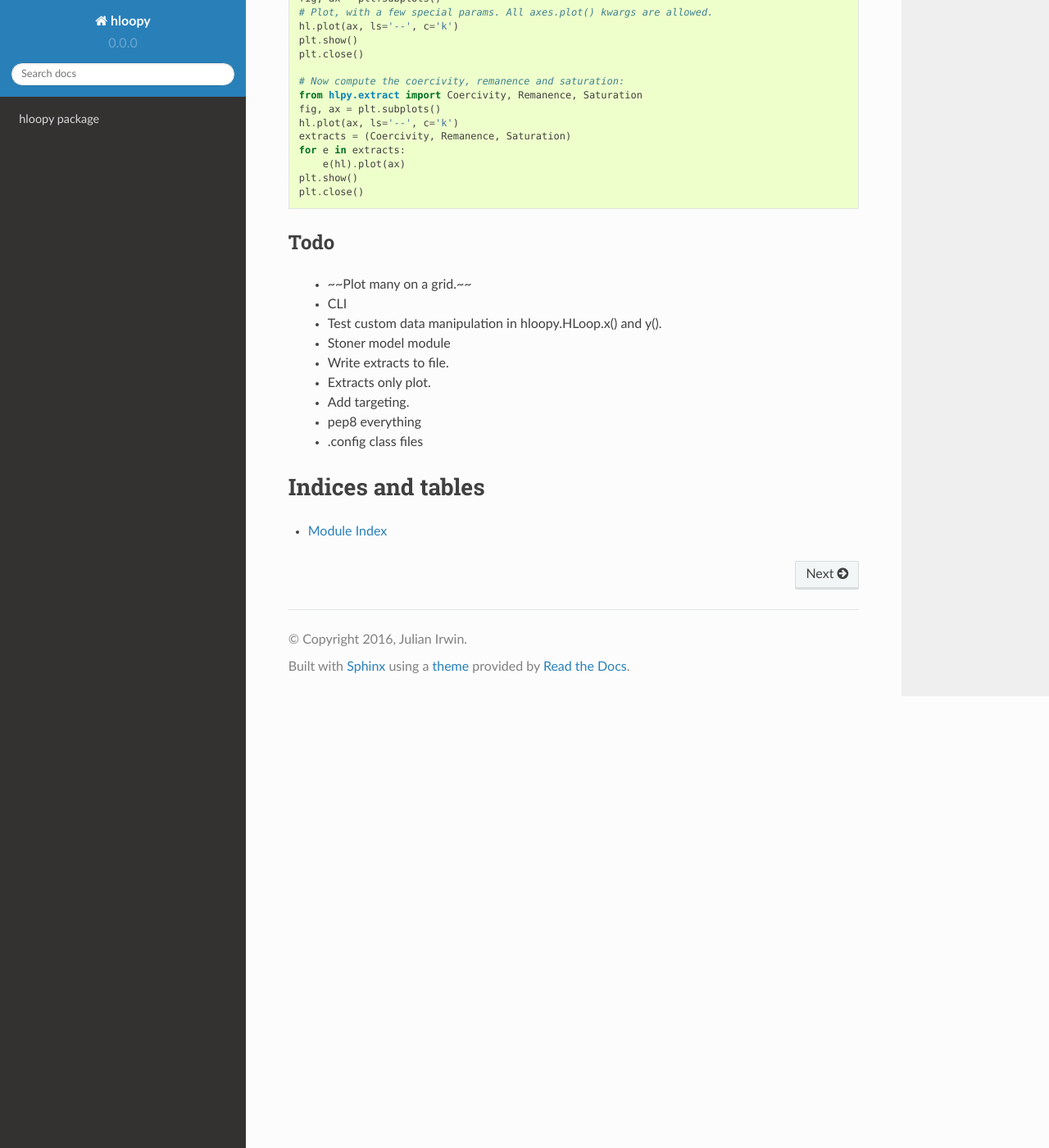
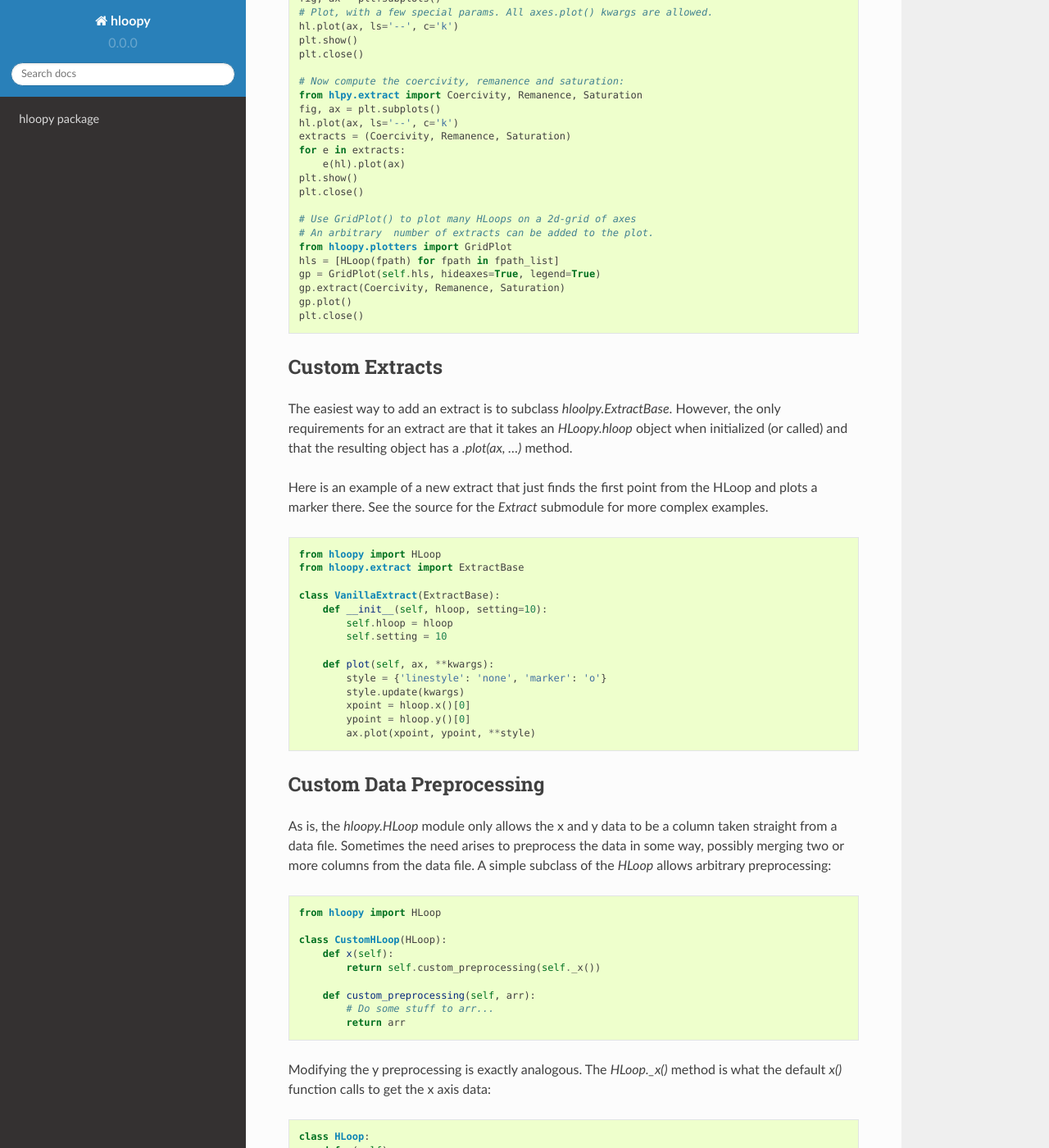
Before and after one commit to julianirwin/hloopy, a Sphinx documentation site: the page built from doc/index.rst, in a window 1280 px wide and 1400 px high, scrolled down 812 px. Shown: the whole window at 82% size. Built offline with Sphinx 7.4.7 and the Read the Docs theme 2.0.0, drawn with Linux system fonts in a browser that asks for light colours; some of the changed text lies outside the part shown.

Commit message:
updated docs

```diff
--- a/doc/index.rst
+++ b/doc/index.rst
@@ -52,6 +52,85 @@ APIs we all know and love.
    plt.show()
    plt.close()
 
+   # Use GridPlot() to plot many HLoops on a 2d-grid of axes
+   # An arbitrary  number of extracts can be added to the plot.
+   from hloopy.plotters import GridPlot
+   hls = [HLoop(fpath) for fpath in fpath_list]
+   gp = GridPlot(self.hls, hideaxes=True, legend=True)
+   gp.extract(Coercivity, Remanence, Saturation)
+   gp.plot()
+   plt.close()
+
+
+Custom Extracts
+---------------
+
+The easiest way to add an extract is to subclass `hloolpy.ExtractBase`.
+However, the only requirements for an extract are that it takes an
+`HLoopy.hloop` object when initialized (or called) and that the resulting
+object has a `.plot(ax, ...)` method.
+
+Here is an example of a new extract that just finds the first point from
+the HLoop and plots a marker there. See the source for the `Extract`
+submodule for more complex examples.
+
+.. code-block:: python
+
+   from hloopy import HLoop
+   from hloopy.extract import ExtractBase
+
+   class VanillaExtract(ExtractBase):
+       def __init__(self, hloop, setting=10):
+           self.hloop = hloop
+           self.setting = 10
+
+       def plot(self, ax, **kwargs):
+           style = {'linestyle': 'none', 'marker': 'o'}
+           style.update(kwargs)
+           xpoint = hloop.x()[0]
+           ypoint = hloop.y()[0]
+           ax.plot(xpoint, ypoint, **style)
+
+Custom Data Preprocessing
+-------------------------
+
+As is, the `hloopy.HLoop` module only allows the x and y data to
+be a column taken straight from a data file. Sometimes the need
+arises to preprocess the data in some way, possibly merging
+two or more columns from the data file. A simple subclass
+of the `HLoop` allows arbitrary preprocessing:
+
+.. code-block:: python
+
+   from hloopy import HLoop
+
+   class CustomHLoop(HLoop):
+       def x(self):
+           return self.custom_preprocessing(self._x())
+
+       def custom_preprocessing(self, arr):
+           # Do some stuff to arr...
+           return arr
+
+Modifying the y preprocessing is exactly analogous. The `HLoop._x()`
+method is what the default `x()` function calls to get the x axis data:
+
+.. code-block:: python
+
+   class HLoop:
+       def x(self):
+           return self._x()
+
+       # (this is only a sketch of _x()...see code in hloop module)
+       def _x(self):
+           return self.df.ix[:, self.xcol]
+
+
+Storing Frequently Used Custom Classes
+--------------------------------------
+
+(Not yet implemented)
+
 
 Todo
 ----
```
Also changed, not shown: 1 other file.
